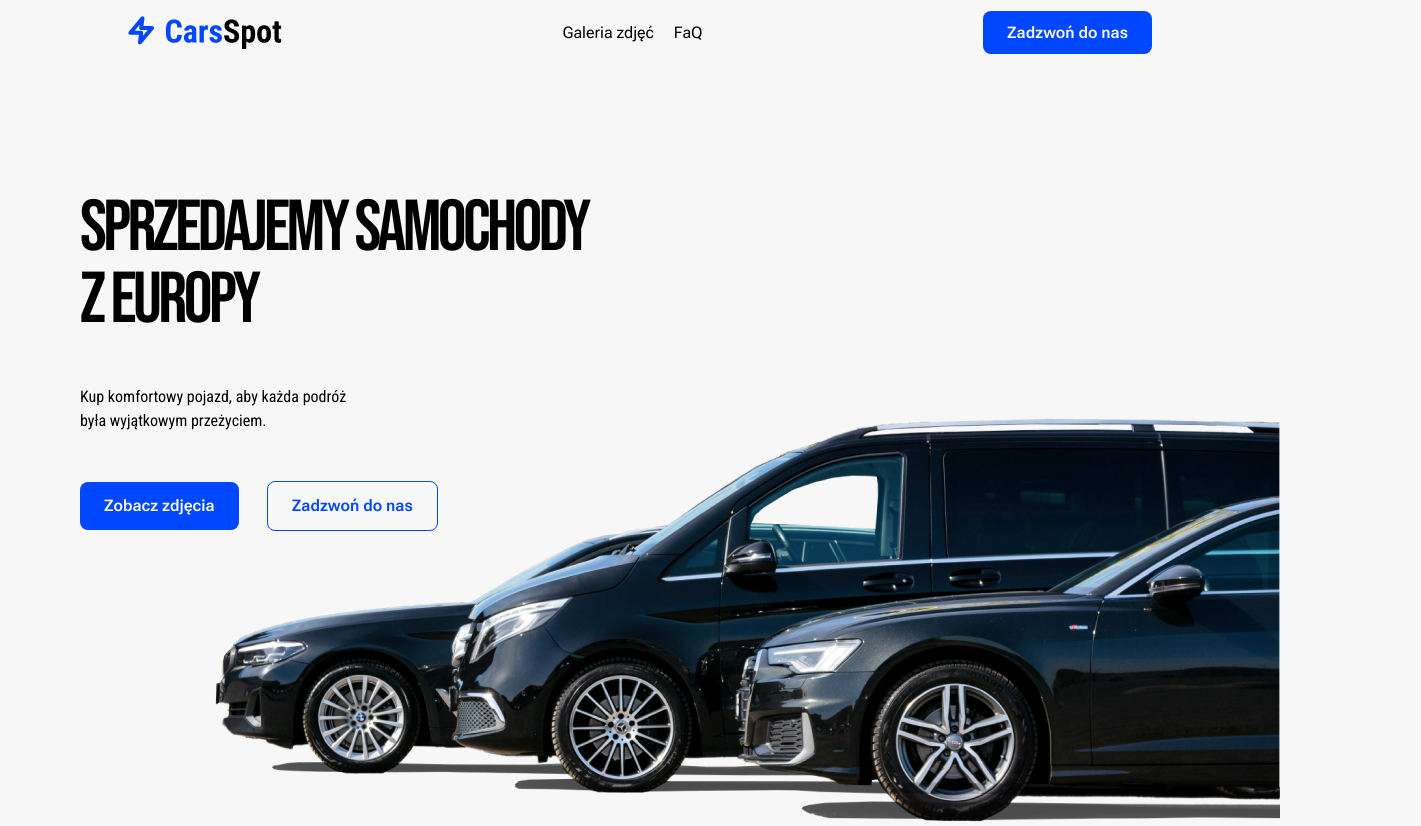
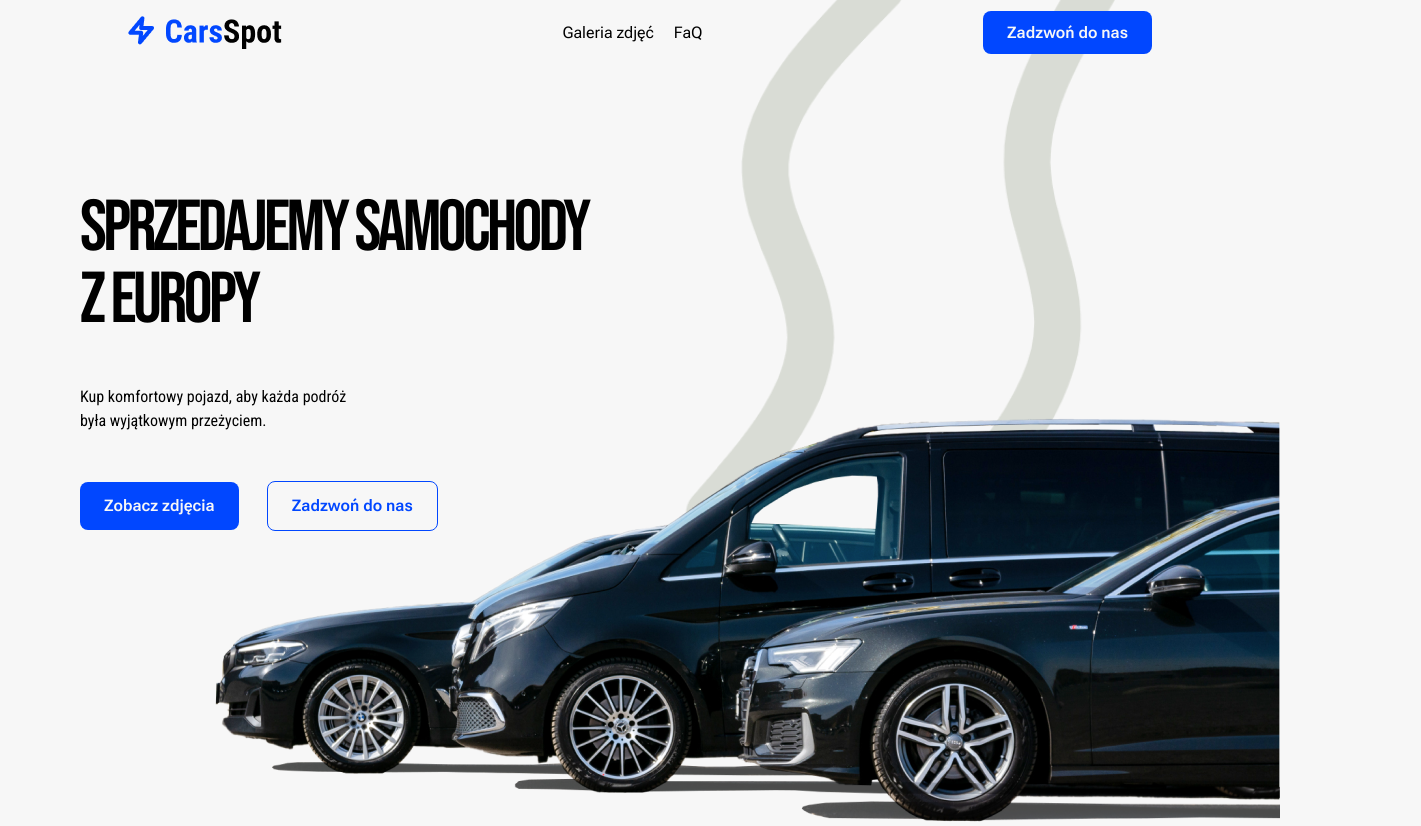
Before and after one commit to kakarotto2004/tailwindcss-carsSpot, a website: page index.html in a window 1280 px wide. Shown: the top 826 px of the page, 1421 px wide, since content can reach past the window. Drawn offline with Linux system fonts and the light colour scheme.

Commit message:
add waves behind cars

```diff
--- a/index.html
+++ b/index.html
@@ -24,6 +24,10 @@
 
         <main>
             <section class="mt-32 mb-80">
+                <div class="absolute top-0 -right-32 -z-10">
+                    <img src="img/wave-1.png" alt="wave" class="inline-block h-full scale-105 ">
+                    <img src="img/wave-2.png" alt="wave" class="inline-block rotate-180 scale-105">
+                </div>
                 <div class="pl-20 relative">
                     <h1 class="font-bebas text-7xl tracking-tighter">sprzedajemy samochody</h1>
                     <h1 class="font-bebas text-7xl tracking-tighter">z europy</h1>
```
Also changed, not shown: img/wave-1.png (added), img/wave-2.png (added), output.css.
